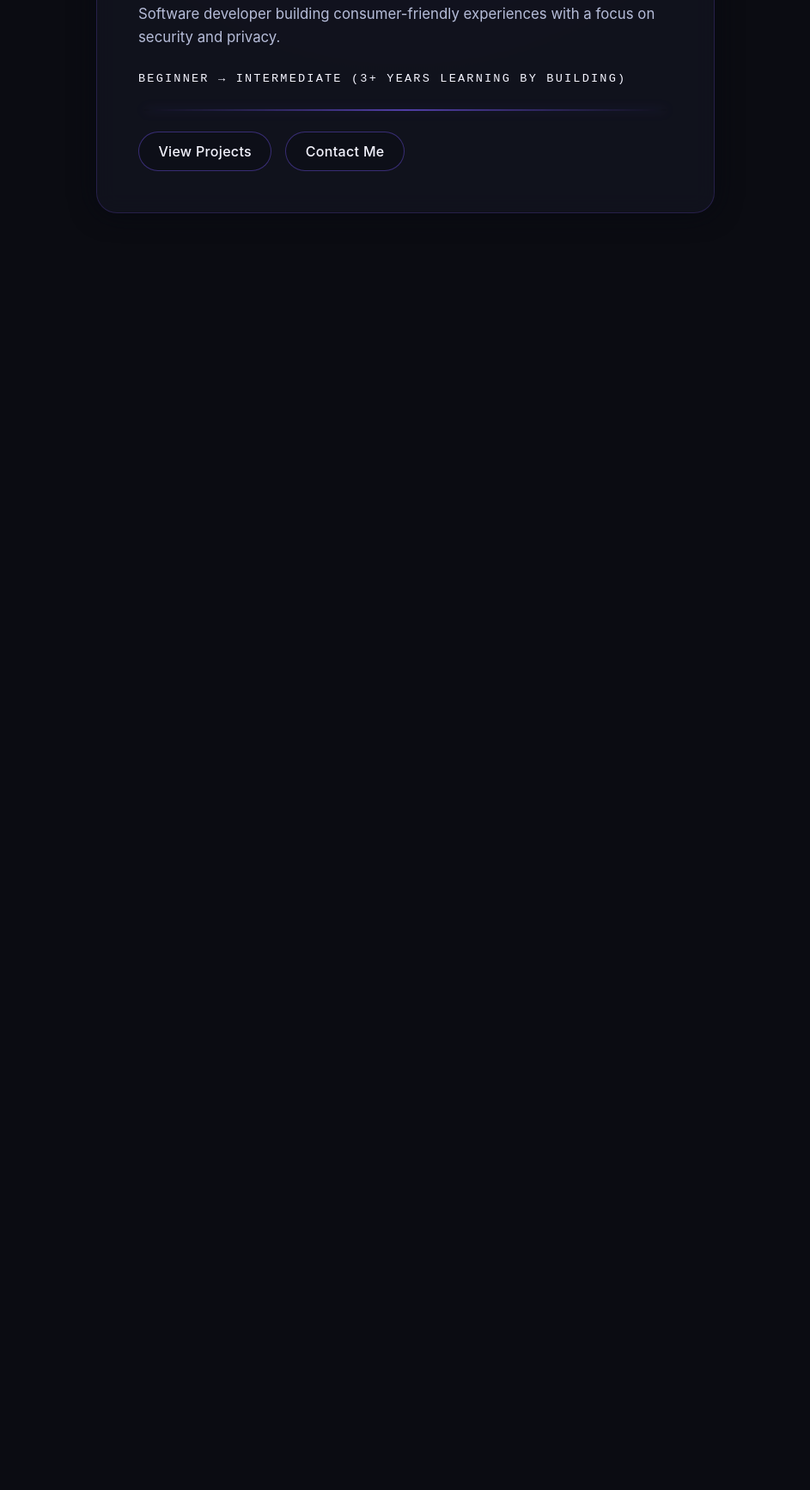
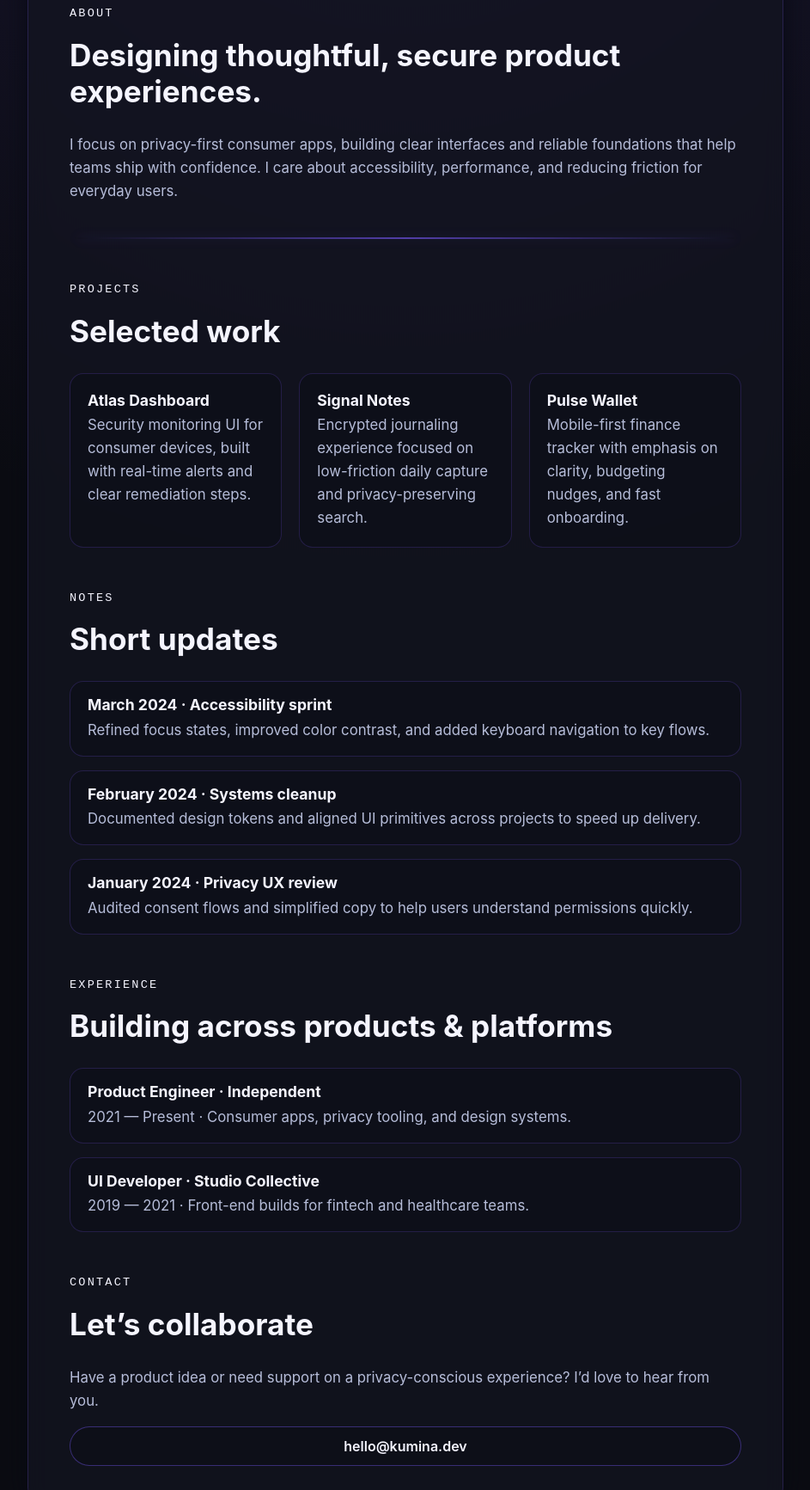
Before and after one commit to kumina-dev/portfolio, an Astro site: page / in a window 1280 px wide. Shown: the part 365-2098 px from the top of the page at 86% size, without its empty margins (168-1111 px from the left). Before the commit the page ends 800 px from the top, so only its background shows below. Built offline with nearby package versions, Linux system fonts and the light colour scheme; Astro itself is replaced by a stand-in of ours.

Commit message:
Update one-page layout sections

```diff
--- a/src/pages/index.astro
+++ b/src/pages/index.astro
@@ -12,20 +12,110 @@
 	</head>
 	<body>
 		<main>
-			<header>
-				<p class="label">Ville</p>
-				<h1>Kumina</h1>
-				<p>
-					Software developer building consumer-friendly experiences with a focus on
-					security and privacy.
-				</p>
-				<p class="label">Beginner → Intermediate (3+ years learning by building)</p>
-				<div class="glow-divider" aria-hidden="true"></div>
-				<nav aria-label="Primary">
-					<a href="#projects">View Projects</a>
-					<a href="#contact">Contact Me</a>
+			<header class="site-header">
+				<div>
+					<p class="label">Ville</p>
+					<h1>Kumina</h1>
+					<p class="headline">
+						Software developer building consumer-friendly experiences with a focus on
+						security and privacy.
+					</p>
+				</div>
+				<nav aria-label="Primary" class="top-nav">
+					<a href="#about">About</a>
+					<a href="#projects">Projects</a>
+					<a href="#experience">Experience</a>
+					<a href="#notes">Notes</a>
+					<a href="#contact">Contact</a>
 				</nav>
 			</header>
+			<section id="about" class="section">
+				<p class="label">About</p>
+				<h2>Designing thoughtful, secure product experiences.</h2>
+				<p>
+					I focus on privacy-first consumer apps, building clear interfaces and reliable
+					foundations that help teams ship with confidence. I care about accessibility,
+					performance, and reducing friction for everyday users.
+				</p>
+				<div class="glow-divider" aria-hidden="true"></div>
+			</section>
+			<section id="projects" class="section">
+				<p class="label">Projects</p>
+				<h2>Selected work</h2>
+				<div class="card-grid">
+					<article class="card">
+						<h3>Atlas Dashboard</h3>
+						<p>
+							Security monitoring UI for consumer devices, built with real-time alerts and
+							clear remediation steps.
+						</p>
+					</article>
+					<article class="card">
+						<h3>Signal Notes</h3>
+						<p>
+							Encrypted journaling experience focused on low-friction daily capture and
+							privacy-preserving search.
+						</p>
+					</article>
+					<article class="card">
+						<h3>Pulse Wallet</h3>
+						<p>
+							Mobile-first finance tracker with emphasis on clarity, budgeting nudges, and
+							fast onboarding.
+						</p>
+					</article>
+				</div>
+			</section>
+			<section id="notes" class="section">
+				<p class="label">Notes</p>
+				<h2>Short updates</h2>
+				<div class="notes-list">
+					<article>
+						<h3>March 2024 · Accessibility sprint</h3>
+						<p>
+							Refined focus states, improved color contrast, and added keyboard
+							navigation to key flows.
+						</p>
+					</article>
+					<article>
+						<h3>February 2024 · Systems cleanup</h3>
+						<p>
+							Documented design tokens and aligned UI primitives across projects to
+							speed up delivery.
+						</p>
+					</article>
+					<article>
+						<h3>January 2024 · Privacy UX review</h3>
+						<p>
+							Audited consent flows and simplified copy to help users understand
+							permissions quickly.
+						</p>
+					</article>
+				</div>
+			</section>
+			<section id="experience" class="section">
+				<p class="label">Experience</p>
+				<h2>Building across products & platforms</h2>
+				<ul class="timeline">
+					<li>
+						<h3>Product Engineer · Independent</h3>
+						<p>2021 — Present · Consumer apps, privacy tooling, and design systems.</p>
+					</li>
+					<li>
+						<h3>UI Developer · Studio Collective</h3>
+						<p>2019 — 2021 · Front-end builds for fintech and healthcare teams.</p>
+					</li>
+				</ul>
+			</section>
+			<section id="contact" class="section">
+				<p class="label">Contact</p>
+				<h2>Let’s collaborate</h2>
+				<p>
+					Have a product idea or need support on a privacy-conscious experience? I’d
+					love to hear from you.
+				</p>
+				<a class="button" href="mailto:hello@kumina.dev">hello@kumina.dev</a>
+			</section>
 		</main>
 		<style>
 			:root {
@@ -52,12 +142,12 @@
 				font-family: "Inter", "Segoe UI", system-ui, -apple-system, sans-serif;
 				display: flex;
 				justify-content: center;
-				align-items: center;
-				padding: 3.5rem 1.5rem;
+				align-items: flex-start;
+				padding: 3.5rem 1.5rem 6rem;
 			}
 
 			main {
-				max-width: 720px;
+				max-width: 880px;
 				width: 100%;
 				background: var(--surface);
 				border: 1px solid rgba(124, 92, 255, 0.2);
@@ -65,12 +155,15 @@
 				border-radius: 24px;
 				padding: 3rem;
 				backdrop-filter: blur(12px);
+				display: flex;
+				flex-direction: column;
+				gap: 3rem;
 			}
 
-			header {
+			.site-header {
 				display: flex;
 				flex-direction: column;
-				gap: 1.5rem;
+				gap: 2rem;
 			}
 
 			h1 {
@@ -79,11 +172,26 @@
 				letter-spacing: 0.02em;
 			}
 
+			h2 {
+				margin: 0 0 0.75rem;
+				font-size: clamp(1.6rem, 3vw, 2.2rem);
+			}
+
+			h3 {
+				margin: 0 0 0.35rem;
+				font-size: 1.1rem;
+				color: var(--text);
+			}
+
 			p {
 				margin: 0;
 				font-size: 1.05rem;
 				line-height: 1.6;
 				color: var(--muted);
+			}
+
+			.headline {
+				font-size: 1.15rem;
 			}
 
 			.label {
@@ -94,17 +202,17 @@
 				color: var(--text);
 			}
 
-			nav {
+			.top-nav {
 				display: flex;
-				gap: 1rem;
+				gap: 0.75rem;
 				flex-wrap: wrap;
 			}
 
-			nav a {
+			.top-nav a {
 				text-decoration: none;
 				color: var(--text);
 				border: 1px solid var(--border);
-				padding: 0.75rem 1.4rem;
+				padding: 0.65rem 1.2rem;
 				border-radius: 999px;
 				font-weight: 500;
 				letter-spacing: 0.02em;
@@ -113,7 +221,73 @@
 				transition: box-shadow 0.3s ease, border-color 0.3s ease, transform 0.3s ease;
 			}
 
-			nav a:hover {
+			.top-nav a:hover {
+				border-color: var(--accent);
+				box-shadow: 0 0 18px var(--glow);
+				transform: translateY(-2px);
+			}
+
+			.section {
+				display: flex;
+				flex-direction: column;
+				gap: 1rem;
+			}
+
+			.card-grid {
+				display: grid;
+				grid-template-columns: repeat(auto-fit, minmax(220px, 1fr));
+				gap: 1.25rem;
+			}
+
+			.card {
+				padding: 1.25rem;
+				border-radius: 16px;
+				background: rgba(12, 14, 24, 0.6);
+				border: 1px solid rgba(124, 92, 255, 0.2);
+			}
+
+			.notes-list {
+				display: grid;
+				gap: 1rem;
+			}
+
+			.notes-list article {
+				padding: 1rem 1.25rem;
+				border-radius: 16px;
+				background: rgba(12, 14, 24, 0.45);
+				border: 1px solid rgba(124, 92, 255, 0.2);
+			}
+
+			.timeline {
+				list-style: none;
+				margin: 0;
+				padding: 0;
+				display: grid;
+				gap: 1rem;
+			}
+
+			.timeline li {
+				padding: 1rem 1.25rem;
+				border-radius: 16px;
+				background: rgba(12, 14, 24, 0.45);
+				border: 1px solid rgba(124, 92, 255, 0.2);
+			}
+
+			.button {
+				display: inline-flex;
+				align-items: center;
+				justify-content: center;
+				text-decoration: none;
+				color: var(--text);
+				border: 1px solid var(--border);
+				padding: 0.75rem 1.6rem;
+				border-radius: 999px;
+				font-weight: 600;
+				background: rgba(12, 14, 24, 0.6);
+				transition: box-shadow 0.3s ease, border-color 0.3s ease, transform 0.3s ease;
+			}
+
+			.button:hover {
 				border-color: var(--accent);
 				box-shadow: 0 0 18px var(--glow);
 				transform: translateY(-2px);
@@ -126,6 +300,7 @@
 				box-shadow: 0 0 14px var(--glow);
 				animation: pulse 6s ease-in-out infinite;
 				opacity: 0.7;
+				margin-top: 1.5rem;
 			}
 
 			@keyframes pulse {
@@ -139,6 +314,20 @@
 					transform: scaleX(1);
 				}
 			}
+
+			@media (max-width: 640px) {
+				main {
+					padding: 2.5rem 1.75rem;
+				}
+
+				.top-nav {
+					gap: 0.5rem;
+				}
+
+				.top-nav a {
+					padding: 0.55rem 1rem;
+				}
+			}
 		</style>
 	</body>
 </html>
```
